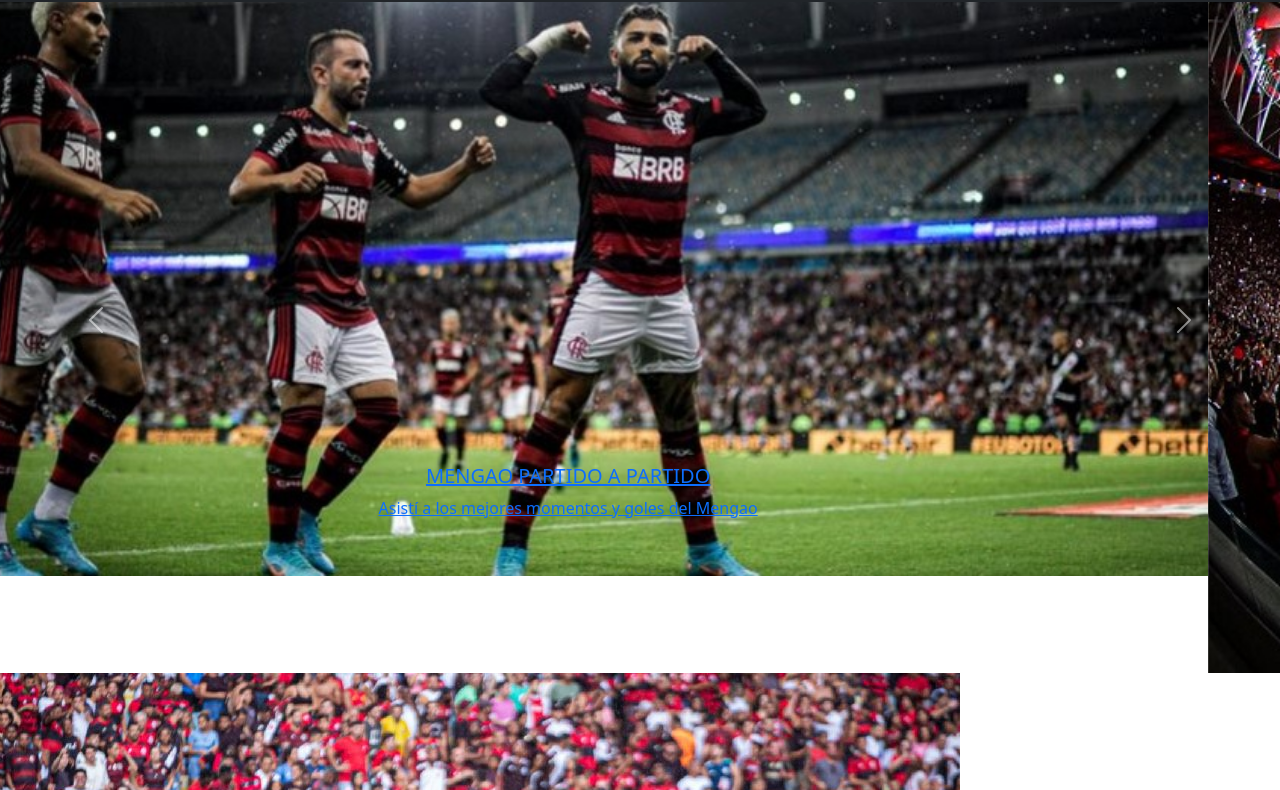
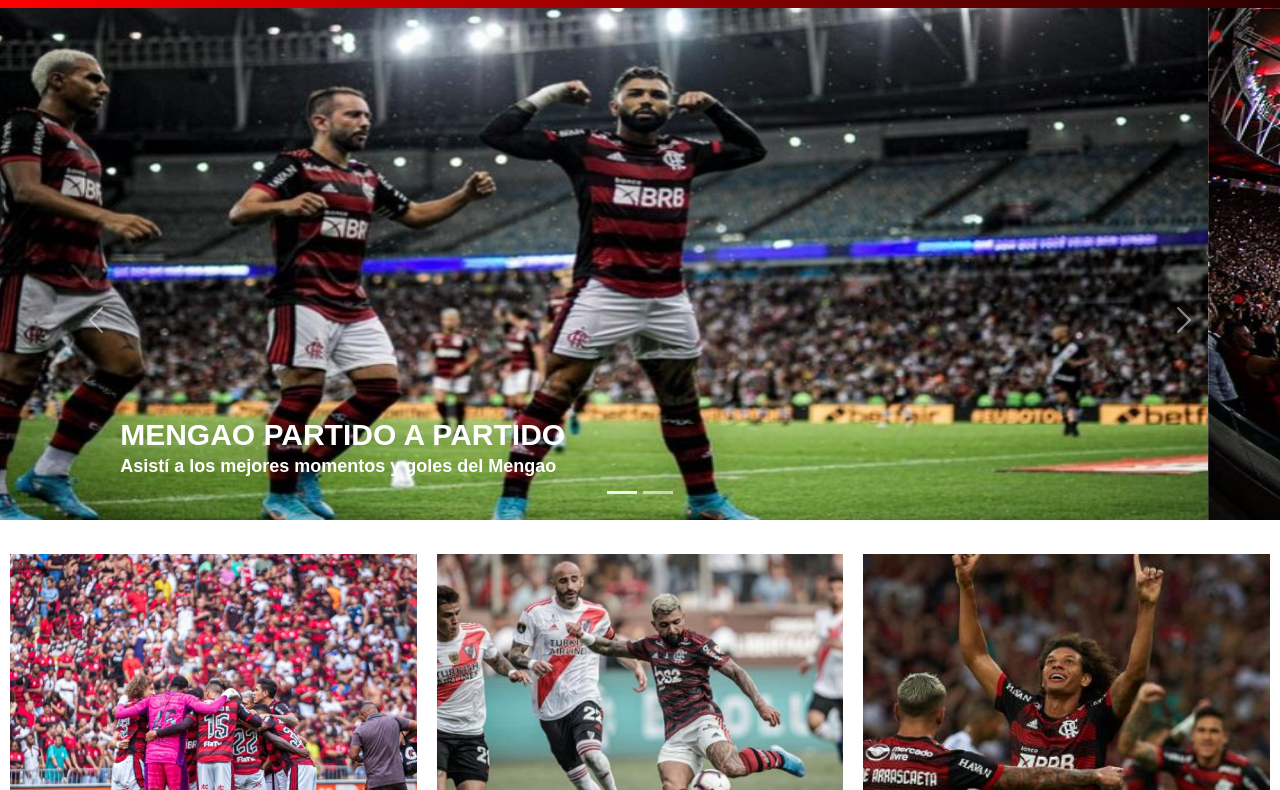
Before and after one commit to wagnersilva7/FlamengoArg, a plain HTML site: page index.html in a window 1280 px wide. Shown: the part 80-870 px from the top of the page. Drawn offline with nearby package versions, Linux system fonts and the light colour scheme; the site is published under a folder, as on GitHub Pages, so addresses that start at the root find nothing.

```diff
--- a/index.html
+++ b/index.html
@@ -6,7 +6,7 @@
     <meta name="viewport" content="width=device-width, initial-scale=1.0">
     <title>La casa de los fanáticos de Flamengo en Argentina</title>
     <link href="https://cdn.jsdelivr.net/npm/bootstrap@5.1.3/dist/css/bootstrap.min.css" rel="stylesheet" integrity="sha384-1BmE4kWBq78iYhFldvKuhfTAU6auU8tT94WrHftjDbrCEXSU1oBoqyl2QvZ6jIW3" crossorigin="anonymous">
-    <link rel="stylesheet" href="/style/style.css">
+    <link rel="stylesheet" href="./style/style.css">
 </head>
 <body>
     <header class="header">
```
Also changed, not shown: paginas/contacto.html (+1 -1 lines), paginas/eventos.html (+1 -1 lines), paginas/galerias.html (+1 -1 lines), paginas/partidos.html (+1 -1 lines), paginas/quienessomos.html (+1 -1 lines).
